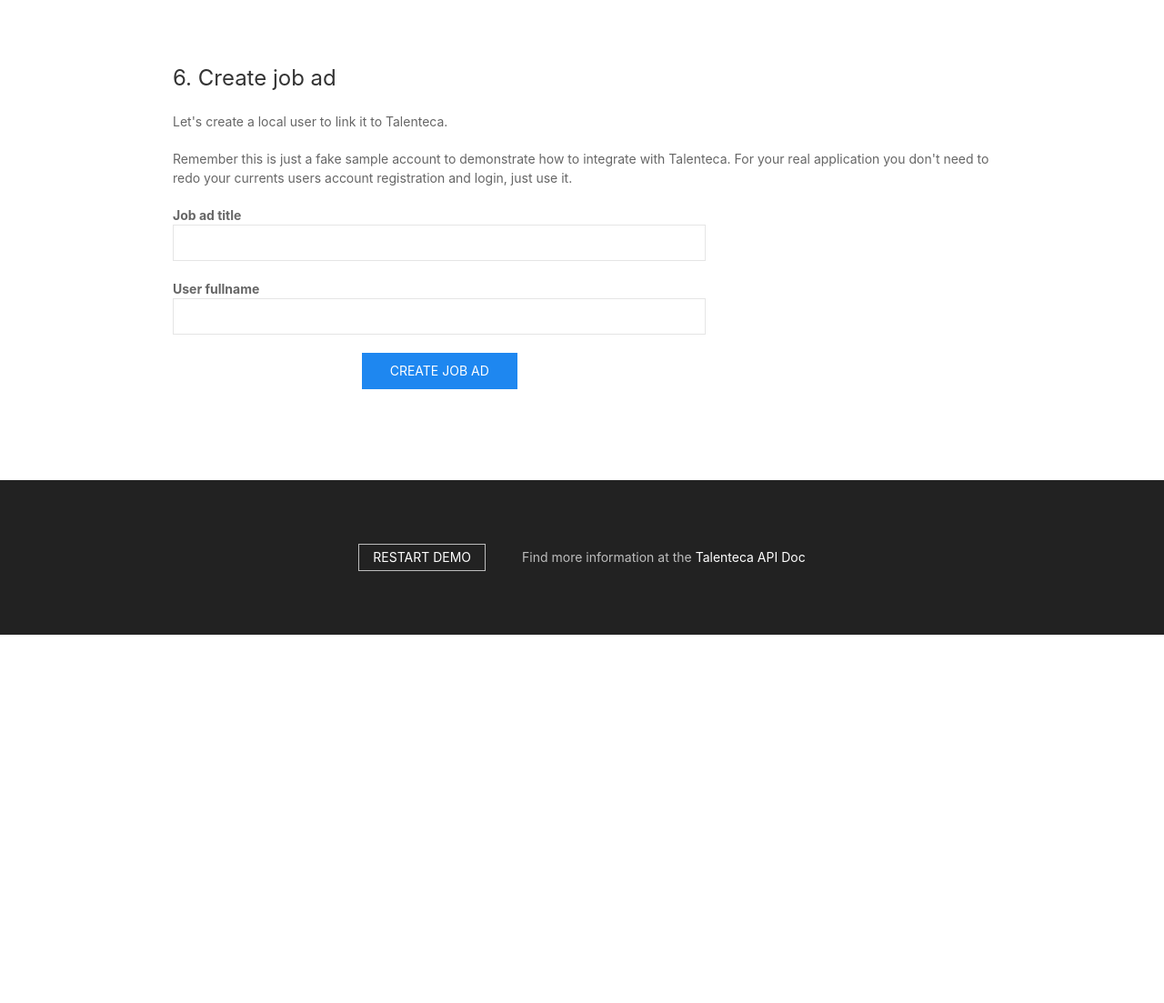
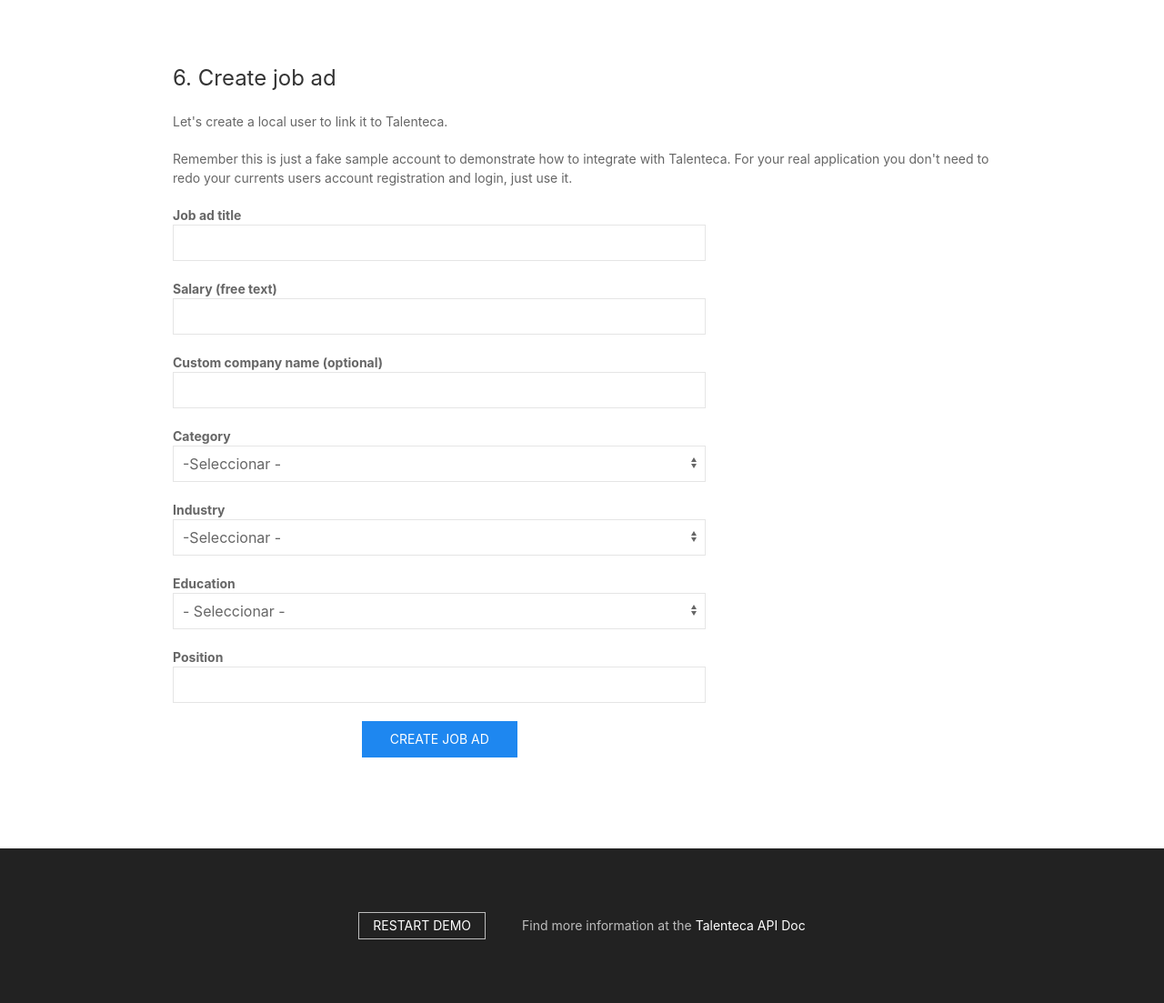
Before and after one commit to talenteca/tk-recruiter-app-sample-php, a PHP site: template layout/views/demo-create-job-ad.php in a window 1280 px wide. Shown: the part 191-1294 px from the top of the page at 91% size. Before the commit the page ends 889 px from the top, so only its background shows below. Run offline with PHP 8.4, Linux system fonts and the light colour scheme; the template is opened without the code that fills it, so the values that code supplies are empty; some libraries are stand-ins or nearby versions.

Commit message:
Adding more create job ad fields

```diff
--- a/layout/views/demo-create-job-ad.php
+++ b/layout/views/demo-create-job-ad.php
@@ -25,8 +25,65 @@
             <input class="uk-input" name="title" type="text">
           </div>
           <div class="uk-margin">
-            <legend class="uk-legend uk-text-small uk-text-bold">User fullname</legend>
-            <input class="uk-input" name="user_fullname" type="text">
+            <legend class="uk-legend uk-text-small uk-text-bold">Salary (free text)</legend>
+            <input class="uk-input" name="salary" type="text">
+          </div>
+          <div class="uk-margin">
+            <legend class="uk-legend uk-text-small uk-text-bold">Custom company name (optional)</legend>
+            <input class="uk-input" name="custom_company_name" type="text">
+          </div>
+          <div class="uk-margin">
+            <legend class="uk-legend uk-text-small uk-text-bold">Category</legend>
+            <select class="uk-select" name="category">
+              <option value="" selected="selected" disabled="disabled"> -Seleccionar - </option>
+              <option value="Arquitectura">Arquitectura</option>
+              <option value="Arte / Diseño / Creativo">Arte / Diseño / Creativo</option>
+              <option value="Administrativo / Secretarial">Administrativo / Secretarial</option>
+              <option value="Atención al cliente">Atención al cliente (incluye meseros, recepcionistas, etc)</option>
+              <option value="Comercial / Ventas">Comercial / Ventas</option>
+              <option value="Contabilidad / Finanzas">Contabilidad / Finanzas</option>
+              <option value="Construcción">Construcción</option>
+              <option value="Dirección de empresas">Dirección de empresas</option>
+              <option value="Educación">Educación</option>
+              <option value="Estatal / Ministerios">Estatal / Ministerios</option>
+              <option value="Legal">Legal</option>
+              <option value="Logística / Transporte">Logística / Transporte</option>
+              <option value="Manufactura / Operaciones">Manufactura / Operaciones</option>
+              <option value="Marketing / RRPP / Comunicación">Marketing / RRPP / Comunicación</option>
+              <option value="Minas / Petroleo">Minas / Petroleo</option>
+              <option value="Recursos naturales">Recursos naturales</option>
+              <option value="Medicina / Salud">Medicina / Salud</option>
+              <option value="ONGs">ONGs</option>
+              <option value="Recursos humanos">Recursos humanos</option>
+              <option value="Turismo / Hotelería">Turismo / Hotelería</option>
+              <option value="Tecnología / Internet">Tecnología / Internet</option>
+            </select>
+          </div>
+          <div class="uk-margin">
+            <legend class="uk-legend uk-text-small uk-text-bold">Industry</legend>
+            <select class="uk-select" name="industry">
+              <option value="" selected="selected" disabled="disabled"> -Seleccionar - </option>
+              <option value="Automotriz">Automotriz</option>
+              <option value="Gestión Educativa">Gestión Educativa</option>
+              <option value="Hospitalidad">Hospitalidad</option>
+            </select>
+          </div>
+          <div class="uk-margin">
+            <legend class="uk-legend uk-text-small uk-text-bold">Education</legend>
+            <select class="uk-select" name="desired_candidate_education_level">
+              <option value="" selected="selected" disabled="disabled"> - Seleccionar - </option>
+              <option value="Básica">Básica</option>
+              <option value="Media Superior">Media Superior</option>
+              <option value="Superior - trunco">Superior - trunco</option>
+              <option value="Superior - cursando">Superior - cursando</option>
+              <option value="Superior - titulado">Superior - titulado</option>
+              <option value="Maestría">Maestría</option>
+              <option value="Doctorado">Doctorado</option>
+            </select>
+          </div>
+          <div class="uk-margin">
+            <legend class="uk-legend uk-text-small uk-text-bold">Position</legend>
+            <input class="uk-input" name="position" type="text">
           </div>
           <div class="uk-margin">
             <input class="uk-button uk-button-primary uk-align-center" type="submit" value="Create job ad">
```
Also changed, not shown: Controller.php (+7 -1 lines).
